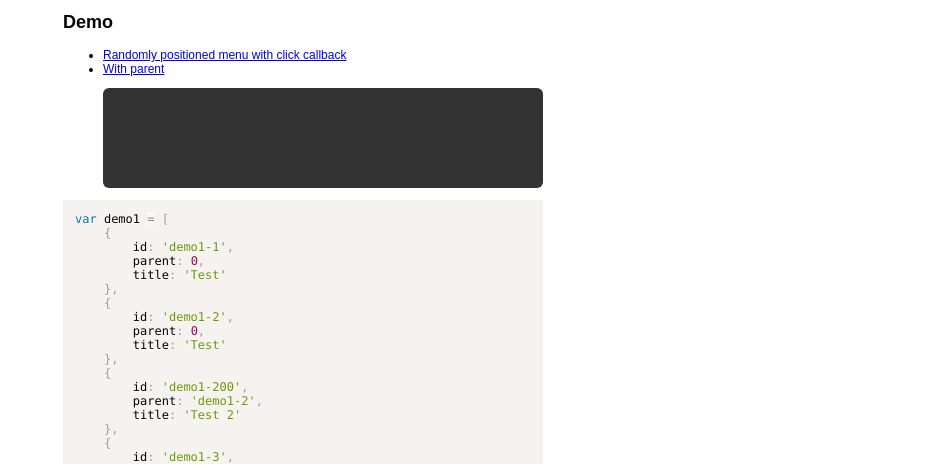
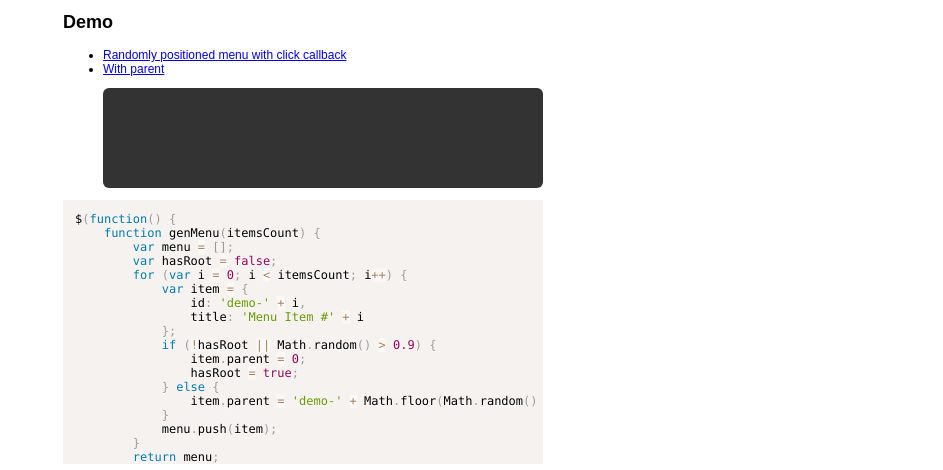
Before and after one commit to marksteve/listahan.js, a plain HTML site: page index.html in a window 1280 px wide. Shown: the part 335-805 px from the top of the page, without its empty margins (337-1280 px from the left). Drawn offline with nearby package versions, Linux system fonts and the light colour scheme.

Commit message:
Menu generator in example

```diff
--- a/index.html
+++ b/index.html
@@ -99,96 +99,29 @@
 
 </section>
 <script id="demo-script">
-var demo1 = [
-    {
-        id: 'demo1-1',
-        parent: 0,
-        title: 'Test'
-    },
-    {
-        id: 'demo1-2',
-        parent: 0,
-        title: 'Test'
-    },
-    {
-        id: 'demo1-200',
-        parent: 'demo1-2',
-        title: 'Test 2'
-    },
-    {
-        id: 'demo1-3',
-        parent: 'demo1-1',
-        title: 'Test 2'
-    },
-    {
-        id: 'demo1-4',
-        parent: 'demo1-1',
-        title: 'Test 2'
-    },
-    {
-        id: 'demo1-5',
-        parent: 'demo1-3',
-        title: 'Test 3'
-    },
-    {
-        id: 'demo1-6',
-        parent: 'demo1-1',
-        title: 'Test 2'
-    },
-    {
-        id: 'demo1-7',
-        parent: 'demo1-1',
-        title: 'Test 2'
-    },
-    {
-        id: 'demo1-8',
-        parent: 'demo1-1',
-        title: 'Test 2'
-    },
-    {
-        id: 'demo1-9',
-        parent: 'demo1-1',
-        title: 'Test 2'
-    },
-    {
-        id: 'demo1-10',
-        parent: 'demo1-1',
-        title: 'Test 2'
-    },
-];
-var demo2 = [
-    {
-        id: 'demo2-1',
-        parent: 0,
-        title: 'Test'
-    },
-    {
-        id: 'demo2-2',
-        parent: 'demo2-1',
-        title: 'Test 2'
-    },
-    {
-        id: 'demo2-3',
-        parent: 'demo2-1',
-        title: 'Test 2'
-    },
-    {
-        id: 'demo2-4',
-        parent: 'demo2-1',
-        title: 'Test 2'
-    },
-    {
-        id: 'demo2-5',
-        parent: 'demo2-1',
-        title: 'Test 2'
+$(function() {
+    function genMenu(itemsCount) {
+        var menu = [];
+        var hasRoot = false;
+        for (var i = 0; i < itemsCount; i++) {
+            var item = {
+                id: 'demo-' + i,
+                title: 'Menu Item #' + i
+            };
+            if (!hasRoot || Math.random() > 0.9) {
+                item.parent = 0;
+                hasRoot = true;
+            } else {
+                item.parent = 'demo-' + Math.floor(Math.random() * i);
+            }
+            menu.push(item);
+        }
+        return menu;
     }
-];
-
-$(function() {
     window.$demo1 = $('<div/>')
         .appendTo('body')
         .listahan({
-            menu: demo1,
+            menu: genMenu(100),
             menuOpen: function($menu) {
                 $menu.offset({
                     top: Math.floor(Math.random() * $(window).height()),
@@ -220,7 +153,7 @@ $(function() {
     window.$demo2 = $('<div/>')
         .appendTo('body')
         .listahan({
-            menu: demo2,
+            menu: genMenu(5),
             $parent: $parent,
             menuInit: function($menu) {
                 $menu
```
